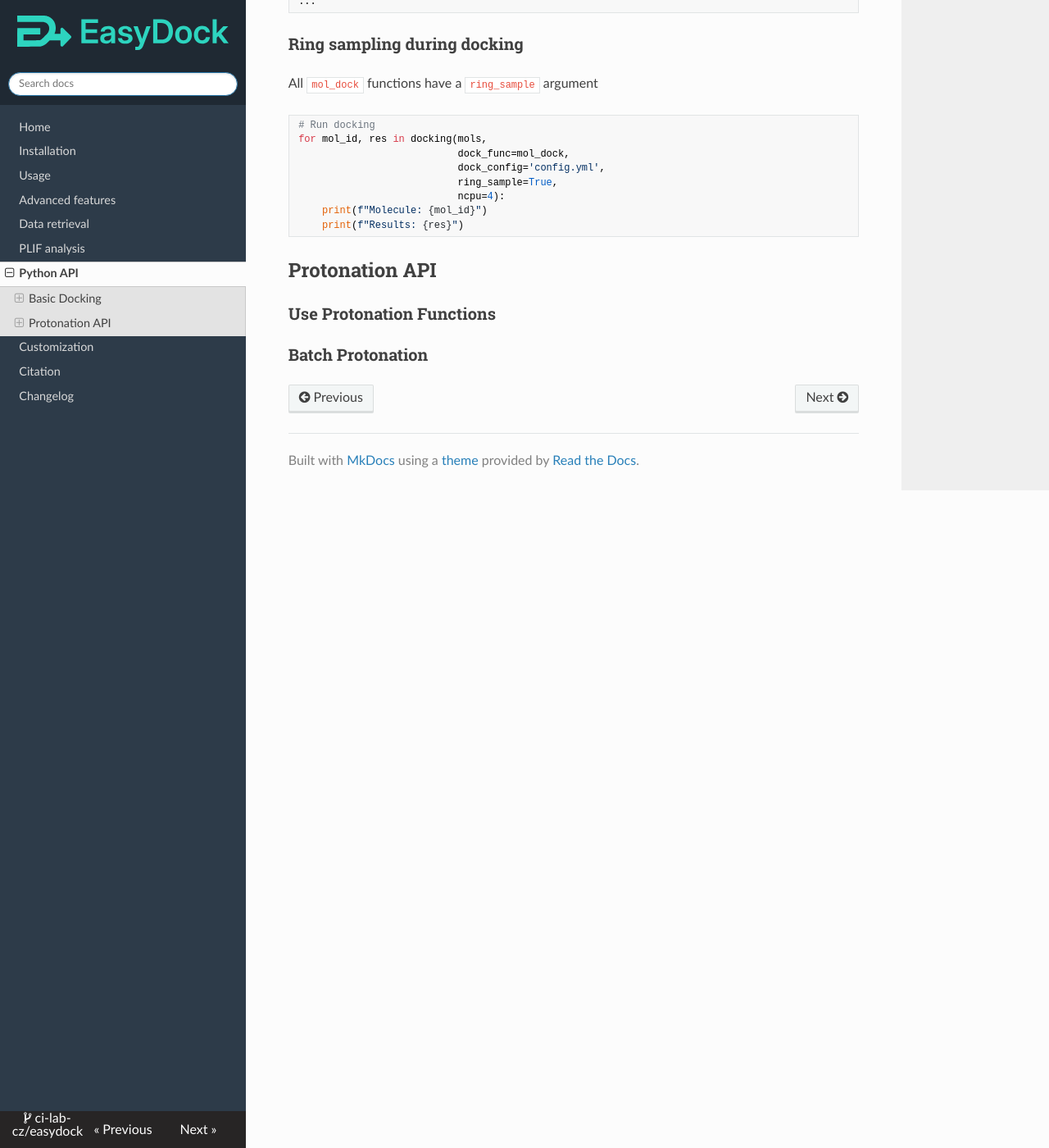
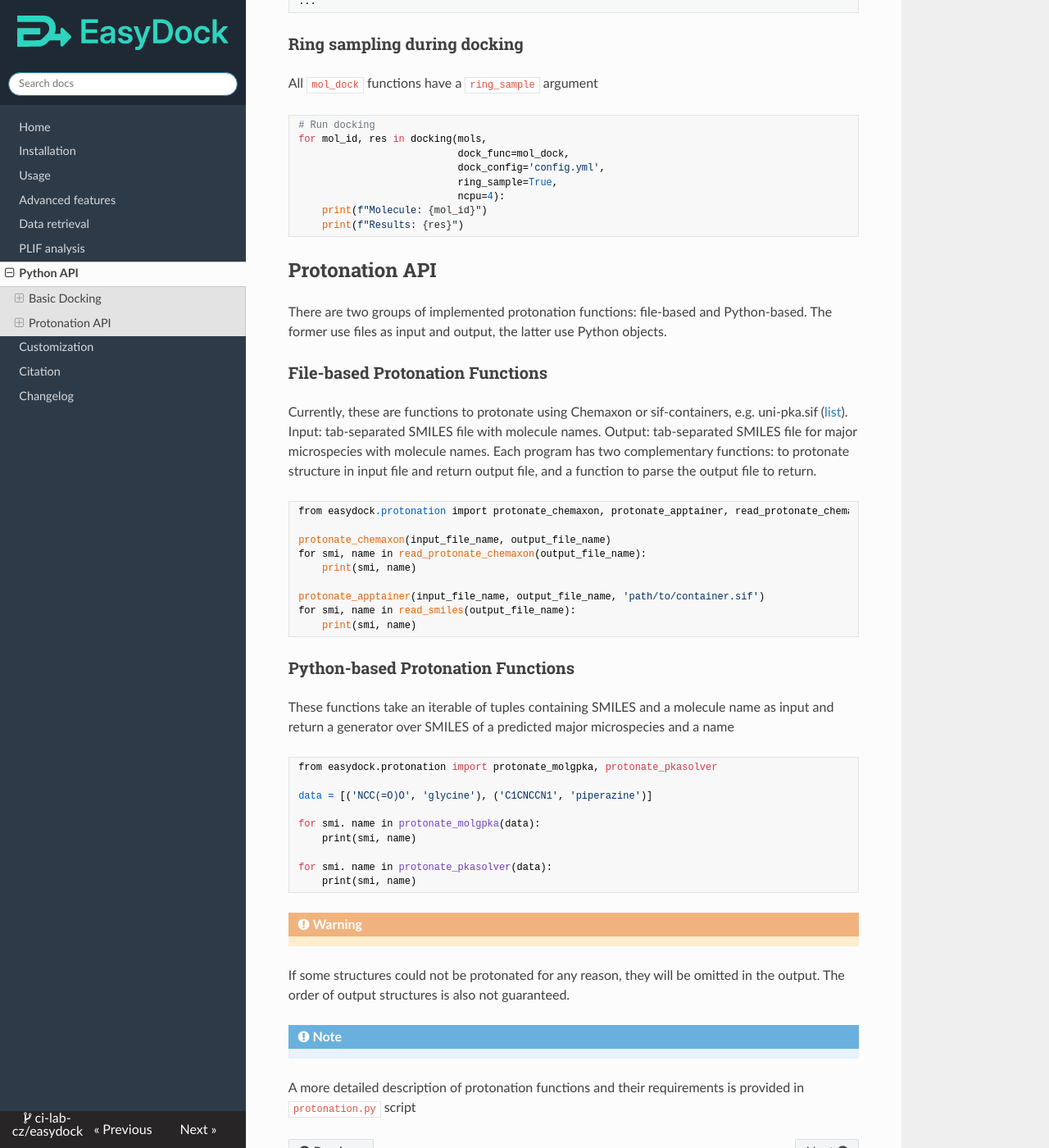
Before and after one commit to ci-lab-cz/easydock, an MkDocs documentation site: the page built from docs/python_api.md, in a window 1280 px wide and 1400 px high, scrolled down 942 px. Shown: the whole window at 82% size. Built offline with MkDocs 1.6.1, drawn with Linux system fonts in a browser that asks for light colours; nearby versions of some CDN libraries.

Commit message:
Add section on protonation python API

````diff
--- a/docs/python_api.md
+++ b/docs/python_api.md
@@ -64,6 +64,45 @@ for mol_id, res in docking(mols,
 
 ## Protonation API
 
-### Use Protonation Functions
+There are two groups of implemented protonation functions: file-based and Python-based. The former use files as input and output, the latter use Python objects.
 
-### Batch Protonation
+### File-based Protonation Functions
+
+Currently, these are functions to protonate using Chemaxon or sif-containers, e.g. uni-pka.sif ([list](installation.md#pre-build-containers)).
+Input: tab-separated SMILES file with molecule names.
+Output: tab-separated SMILES file for major microspecies with molecule names.
+Each program has two complementary functions: to protonate structure in input file and return output file, and a function to parse the output file to return.
+
+```python
+from easydock.protonation import protonate_chemaxon, protonate_apptainer, read_protonate_chemaxon, read_smiles
+
+protonate_chemaxon(input_file_name, output_file_name)
+for smi, name in read_protonate_chemaxon(output_file_name):
+    print(smi, name)
+
+protonate_apptainer(input_file_name, output_file_name, 'path/to/container.sif')
+for smi, name in read_smiles(output_file_name):
+    print(smi, name)
+```
+
+### Python-based Protonation Functions
+
+These functions take an iterable of tuples containing SMILES and a molecule name as input and return a generator over SMILES of a predicted major microspecies and a name
+
+```python
+from easydock.protonation import protonate_molgpka, protonate_pkasolver
+
+data = [('NCC(=O)O', 'glycine'), ('C1CNCCN1', 'piperazine')]
+
+for smi. name in protonate_molgpka(data):
+    print(smi, name)
+
+for smi. name in protonate_pkasolver(data):
+    print(smi, name)
+```
+
+!!! warning
+If some structures could not be protonated for any reason, they will be omitted in the output. The order of output structures is also not guaranteed.
+
+!!! note
+A more detailed description of protonation functions and their requirements is provided in `protonation.py` script
````
Also changed, not shown: docs/installation.md (+1 -1 lines).
